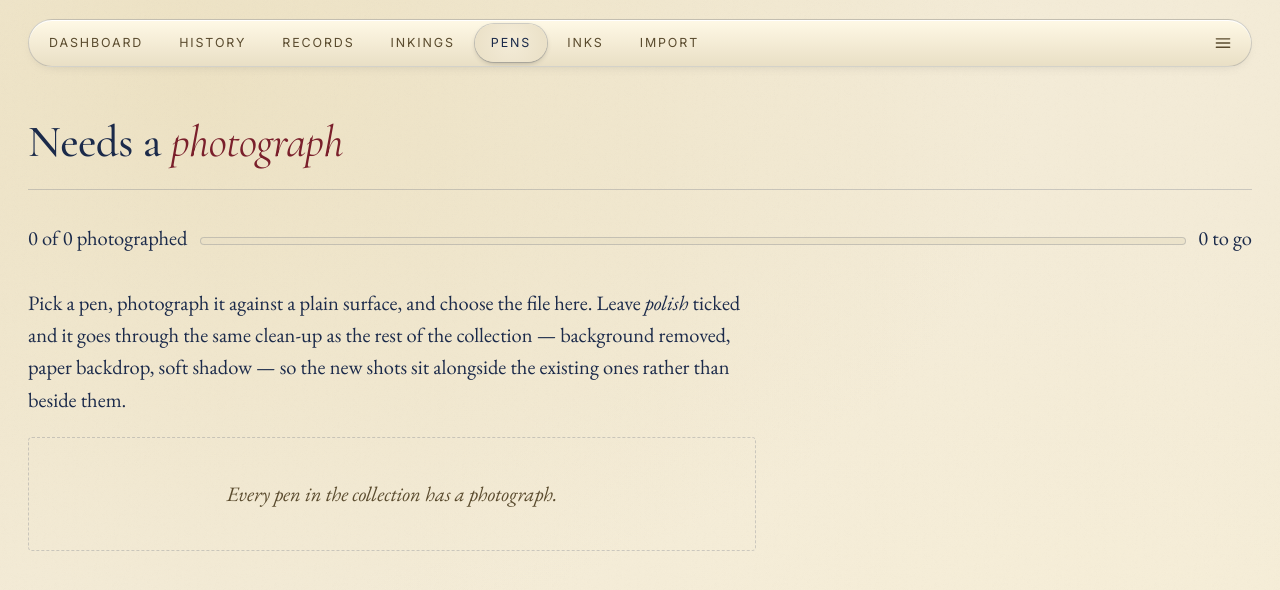
After one commit to 098799/pypen, a Django app: page /pens/needs-photos/ in a window 1280 px wide. The commit adds this page. Shown: the top 590 px of the page. Run offline with Django 3.2, Linux system fonts and the light colour scheme; the visitor is signed in with stand-in values (Sample User, id 1); data that the repository does not hold is empty.

Commit message:
Add a capture queue for pens with no photograph
Photographing the collection is the one job the app cannot do for itself, and
it was also the most tedious: find the pen, open it, edit, upload, then click
Polish with AI — about six interactions each, 112 times.

/pens/needs-photos/ is every pen still missing a picture, grouped by how often
it is actually used (Priority 0 does not appear at all, because all 14 of its
pens are done), with a progress bar and one file input per row. Choosing a file
submits immediately, and uploads from this page run the existing catalog-shot
clean-up straight away, so a photography session does not leave a second pass
of polish clicks behind it. A failure in that step is swallowed on purpose —
the original photograph is already saved and polish is a nicety.

Renders 112 rows across Priority 1/2/3 and "Not in rotation", 14 of 126 done.

Co-Authored-By: Claude Opus 5 (1M context) <noreply@anthropic.com>

```diff
--- a/dpypen/dpypen/items/crud.py
+++ b/dpypen/dpypen/items/crud.py
@@ -358,9 +358,67 @@ def pens_delete(request, pk):
 def pens_photo_add(request, pk):
     pen = get_object_or_404(Pen, pk=pk)
     uploaded = request.FILES.getlist("image")
-    for f in uploaded:
-        PenPhoto.objects.create(pen=pen, image=f)
+    made = [PenPhoto.objects.create(pen=pen, image=f) for f in uploaded]
+
+    # Uploading from the capture queue polishes straight away, so a session of
+    # photographing pens does not leave a second pass of "Polish with AI"
+    # clicks behind it. A failure here must not lose the photograph.
+    if made and request.POST.get("enhance") == "1":
+        from dpypen.items.enhance import build_prompt, generate_catalog_shot
+        for photo in made:
+            try:
+                photo.image.open("rb")
+                src = photo.image.read()
+                photo.image.close()
+                styled = generate_catalog_shot(src, prompt=build_prompt(pen),
+                                               mime_type="image/jpeg")
+                photo.image_styled.save(f"styled-{photo.pk}.jpg",
+                                        ContentFile(styled), save=True)
+            except Exception:
+                pass   # the original is already saved; polish is a nicety
+
+    nxt = request.POST.get("next")
+    if nxt == "queue":
+        return redirect("pens_needs_photos")
     return redirect("pens_edit", pk=pk)
+
+
+@login_required
+def pens_needs_photos(request):
+    """The pens with no photograph, most-used rotations first.
+
+    Photographing the collection is the one job the app cannot do for itself,
+    so it should at least be a single page rather than a hunt: every pen still
+    missing a picture, in the order they are actually used, each with its own
+    upload."""
+    missing = (
+        Pen.objects.filter(photos__isnull=True)
+        .select_related("brand", "rotation")
+        .order_by("rotation__priority", "brand__name", "model")
+    )
+    groups = {}
+    for pen in missing:
+        r = pen.rotation
+        key = r.priority if r and r.in_use else None
+        groups.setdefault(key, []).append(pen)
+
+    ordered = []
+    for key in sorted(groups, key=lambda k: (k is None, k)):
+        ordered.append({
+            "priority": key,
+            "label": ("Not in rotation" if key is None else f"Priority {key}"),
+            "pens": groups[key],
+        })
+
+    done = Pen.objects.filter(photos__isnull=False).distinct().count()
+    total = Pen.objects.count()
+    return render(request, "items/pens/needs_photos.html", {
+        "groups": ordered,
+        "done": done,
+        "total": total,
+        "missing_count": total - done,
+        "nav": "pens",
+    })
 
 
 @login_required
--- a/dpypen/dpypen/items/templates/items/pens/list.html
+++ b/dpypen/dpypen/items/templates/items/pens/list.html
@@ -99,6 +99,7 @@
     })();
   </script>
   {% if can_edit %}
+  <a href="{% url 'pens_needs_photos' %}" class="btn" style="flex: 0 0 auto;">Needs a photograph</a>
   <a href="{% url 'pens_create' %}" class="btn primary" data-kbd="new" style="flex: 0 0 auto;">+ Add pen</a>
   {% endif %}
 </div>
--- /dev/null
+++ b/dpypen/dpypen/items/templates/items/pens/needs_photos.html
@@ -0,0 +1,119 @@
+{% extends "items/_shell.html" %}
+{% block title %}Needs a photograph · Grining Fountain Pens{% endblock %}
+
+{% block extra_css %}
+.shot-progress {
+  display: flex;
+  align-items: baseline;
+  gap: 0.8rem;
+  margin: 0 0 2rem;
+}
+.shot-bar {
+  flex: 1 1 auto;
+  height: 8px;
+  border-radius: 999px;
+  background: color-mix(in srgb, var(--paper-dark) 65%, transparent);
+  overflow: hidden;
+  border: 1px solid var(--ink-line);
+}
+.shot-bar i {
+  display: block;
+  height: 100%;
+  background: linear-gradient(90deg, var(--accent),
+              color-mix(in srgb, var(--accent) 55%, var(--paper-dark)));
+}
+.shot-row {
+  display: grid;
+  grid-template-columns: 1fr auto;
+  gap: 0.75rem 1.25rem;
+  align-items: center;
+  padding: 0.85rem 0.2rem;
+  border-bottom: 1px solid var(--ink-line);
+}
+.shot-row .who { min-width: 0; }
+.shot-row .title { font-family: "Cormorant Garamond", Georgia, serif; font-size: 1.2rem; line-height: 1.2; }
+.shot-row .meta {
+  font-family: "Inter", sans-serif; font-size: 0.7rem; letter-spacing: 0.15em;
+  text-transform: uppercase; color: var(--muted); margin-top: 0.2rem;
+}
+.shot-row form { display: flex; align-items: center; gap: 0.5rem; flex-wrap: wrap; }
+/* The file input is the primary action on this page, so it gets to look like
+   a button rather than a browser default. */
+.shot-row input[type="file"] { display: none; }
+.shot-pick {
+  display: inline-flex; align-items: center; gap: 0.4rem;
+  padding: 0.5rem 0.95rem; min-height: 40px;
+  border: 1px solid var(--ink-line); border-radius: 999px;
+  background: linear-gradient(180deg, var(--plate-top), var(--paper-dark));
+  box-shadow: var(--plate-shadow);
+  font-family: "Inter", sans-serif; font-size: 0.7rem; letter-spacing: 0.14em;
+  text-transform: uppercase; color: var(--ink); cursor: pointer;
+}
+.shot-pick:hover { border-color: var(--accent); }
+.shot-row .polish {
+  font-family: "Inter", sans-serif; font-size: 0.66rem; letter-spacing: 0.1em;
+  text-transform: uppercase; color: var(--muted);
+  display: inline-flex; align-items: center; gap: 0.35rem; cursor: pointer;
+}
+@media (min-width: 900px) {
+  .shot-list { display: grid; grid-template-columns: repeat(auto-fill, minmax(440px, 1fr)); column-gap: 2.25rem; }
+}
+@media (max-width: 719px) {
+  .shot-row { grid-template-columns: 1fr; }
+  .shot-row form { justify-content: flex-start; }
+}
+{% endblock %}
+
+{% block content %}
+
+<div class="page-head">
+  <h1>Needs a <em>photograph</em></h1>
+</div>
+
+<div class="shot-progress">
+  <span class="gmeta">{{ done }} of {{ total }} photographed</span>
+  <span class="shot-bar"><i style="width: {% widthratio done total 100 %}%"></i></span>
+  <span class="gmeta">{{ missing_count }} to go</span>
+</div>
+
+<p class="lede">
+  Pick a pen, photograph it against a plain surface, and choose the file here.
+  Leave <em>polish</em> ticked and it goes through the same clean-up as the rest
+  of the collection — background removed, paper backdrop, soft shadow — so the
+  new shots sit alongside the existing ones rather than beside them.
+</p>
+
+{% for g in groups %}
+<section data-listnav-group>
+  <div class="group-head">
+    <h3>{{ g.label }}</h3>
+    <span class="gmeta">{{ g.pens|length }} pen{{ g.pens|length|pluralize }}</span>
+  </div>
+  <div class="shot-list">
+    {% for p in g.pens %}
+    <div class="shot-row">
+      <div class="who">
+        <a href="{% url 'pens_detail' p.pk %}" style="border: none; color: inherit;">
+          <div class="title">{{ p.brand.name }} {{ p.model }}{% if p.finish %} <span style="color: var(--ink-soft); font-style: italic;">{{ p.finish }}</span>{% endif %}</div>
+        </a>
+        <div class="meta">{{ p.filling }}{% if p.obtained %} · obtained {{ p.obtained|date:"Y" }}{% endif %}</div>
+      </div>
+      <form method="post" action="{% url 'pens_photo_add' p.pk %}" enctype="multipart/form-data">
+        {% csrf_token %}
+        <input type="hidden" name="next" value="queue">
+        <label class="polish"><input type="checkbox" name="enhance" value="1" checked> polish</label>
+        <label class="shot-pick">
+          Choose a photograph
+          <input type="file" name="image" accept="image/*" capture="environment"
+                 onchange="this.form.submit()">
+        </label>
+      </form>
+    </div>
+    {% endfor %}
+  </div>
+</section>
+{% empty %}
+<div class="empty">Every pen in the collection has a photograph.</div>
+{% endfor %}
+
+{% endblock %}
--- a/dpypen/dpypen/items/urls.py
+++ b/dpypen/dpypen/items/urls.py
@@ -41,6 +41,7 @@ urlpatterns = [
 
     path('pens/', crud.pens_list, name='pens_list'),
     path('pens/add/', crud.pens_create, name='pens_create'),
+    path('pens/needs-photos/', crud.pens_needs_photos, name='pens_needs_photos'),
     path('pens/<int:pk>/', crud.pens_detail, name='pens_detail'),
     path('pens/<int:pk>/edit/', crud.pens_edit, name='pens_edit'),
     path('pens/<int:pk>/delete/', crud.pens_delete, name='pens_delete'),
```
